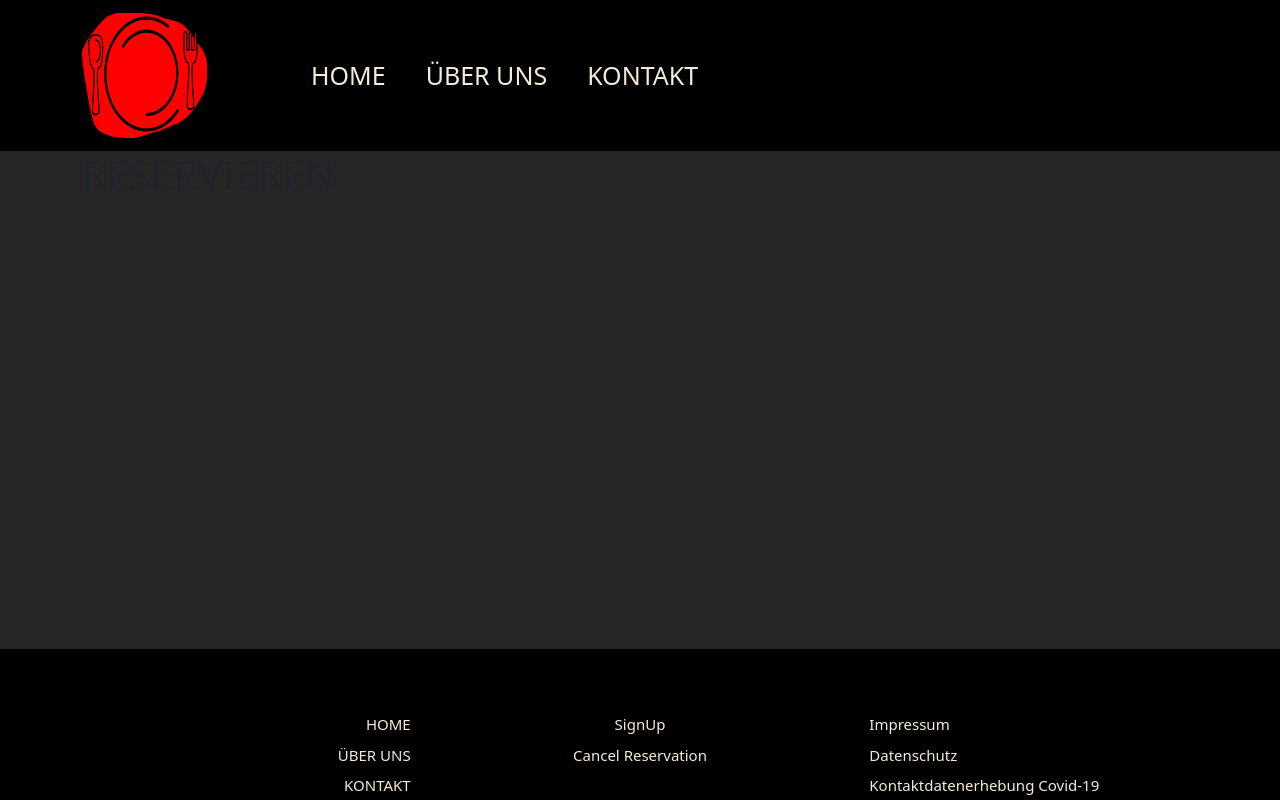
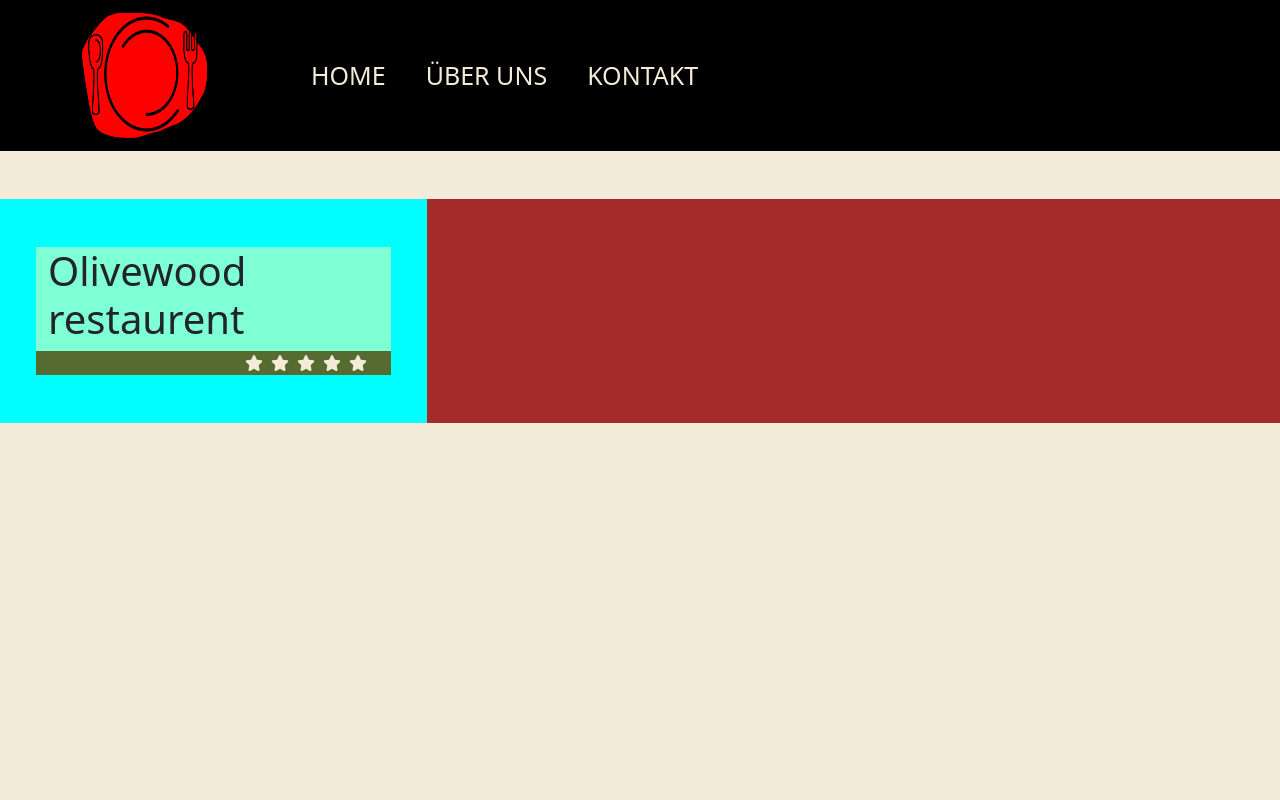
Before and after one commit to kartikriziya/RTRT, a Vue app: page /reservieren in a window 1280 px wide. Shown: the top 800 px of the page. Built offline with nearby package versions, Linux system fonts and the light colour scheme.

Commit message:
reservation rating added

```diff
--- a/package.json
+++ b/package.json
@@ -10,6 +10,11 @@
     "format": "prettier --write src/"
   },
   "dependencies": {
+    "@fortawesome/fontawesome-svg-core": "^6.4.0",
+    "@fortawesome/free-brands-svg-icons": "^6.4.0",
+    "@fortawesome/free-regular-svg-icons": "^6.4.0",
+    "@fortawesome/free-solid-svg-icons": "^6.4.0",
+    "@fortawesome/vue-fontawesome": "^3.0.0-5",
     "@popperjs/core": "^2.11.7",
     "axios": "^1.4.0",
     "bootstrap": "^5.2.3",
--- a/src/main.js
+++ b/src/main.js
@@ -3,11 +3,22 @@ import App from './App.vue'
 import router from './router'
 
 import './main.css'
-
 import 'bootstrap/dist/css/bootstrap.css'
 import bootstrap from 'bootstrap/dist/js/bootstrap.bundle.js'
 
+import { library } from '@fortawesome/fontawesome-svg-core'
+import { FontAwesomeIcon } from '@fortawesome/vue-fontawesome'
+import { fas } from '@fortawesome/free-solid-svg-icons'
+library.add(fas)
+import { fab } from '@fortawesome/free-brands-svg-icons'
+library.add(fab)
+import { far } from '@fortawesome/free-regular-svg-icons'
+library.add(far)
+import { dom } from '@fortawesome/fontawesome-svg-core'
+dom.watch()
+
 const app = createApp(App)
+app.use(router)
 app.use(bootstrap)
-app.use(router)
+app.component('font-awesome-icon', FontAwesomeIcon)
 app.mount('#app')
--- a/src/pages/Reservation.vue
+++ b/src/pages/Reservation.vue
@@ -1,7 +1,86 @@
 <script setup></script>
 <template>
-  <div class="container">
-    <h1>RESERVIEREN</h1>
+  <div class="container-fluid" id="reservation">
+    <div class="row pt-5">
+      <div class="col-md-4 p-5" style="background-color: aqua">
+        <div class="row" style="background-color: blueviolet">
+          <div class="col-12" style="background-color: aquamarine">
+            <h1>Olivewood restaurent</h1>
+          </div>
+          <div class="col-12 pe-4 gap-2" id="wrapperRating">
+            <input type="radio" id="star5" name="rate" value="5" />
+            <label id="stars" for="star5"><i class="fa fa-star"></i></label>
+
+            <input type="radio" id="star4" name="rate" value="4" />
+            <label id="stars" for="star4"><i class="fa fa-star"></i></label>
+
+            <input type="radio" id="star3" name="rate" value="3" />
+            <label id="stars" for="star3"><i class="fa fa-star"></i></label>
+
+            <input type="radio" id="star2" name="rate" value="2" />
+            <label id="stars" for="star2"><i class="fa fa-star"></i></label>
+
+            <input type="radio" id="star1" name="rate" value="1" />
+            <label id="stars" for="star1"><i class="fa fa-star"></i></label>
+          </div>
+        </div>
+      </div>
+      <div class="col-md-8" id="tableLayout" style="background-color: brown"></div>
+    </div>
+    <div class="row pt-5">
+      <div class="col-sm-1"></div>
+      <div class="col-sm-5"></div>
+      <div class="col-sm-4"></div>
+      <div class="col-sm-5"></div>
+    </div>
   </div>
 </template>
-<style scoped></style>
+<style scoped>
+#reservation {
+  background-color: #f4ebd9;
+  min-height: calc(100vh - 151px);
+}
+
+/**************************************/
+/************ Star Rating *************/
+/**************************************/
+#wrapperRating {
+  background-color: darkolivegreen;
+  display: flex;
+  flex-direction: row-reverse;
+  justify-content: end;
+}
+#wrapperRating input {
+  display: none;
+}
+
+/* Stars */
+#stars {
+  color: #f4ebd9;
+  cursor: pointer;
+  transition: color 0.2s, trasnform 0.2s;
+}
+#stars:hover {
+  color: #f8b333;
+  transform: scale(1.3);
+}
+#stars:hover ~ #stars {
+  color: #f8b333;
+}
+
+/* Stars checked with their siblings */
+#wrapperRating > input:checked ~ #stars {
+  color: #b47501;
+}
+#wrapperRating #stars:active {
+  transform: scale(0.8);
+  transition: 0.3s ease;
+}
+#wrapperRating > input:checked + #stars:hover,
+#wrapperRating > input:checked + #stars:hover ~ #stars,
+#wrapperRating > input:checked ~ #stars:hover,
+#wrapperRating > input:checked ~ #stars:hover ~ #stars,
+#wrapperRating > #stars:hover ~ input:checked ~ #stars {
+  color: #c59b08;
+}
+</style>
```
Also changed, not shown: 1 other file (tests, documents, lock files or other folders).
